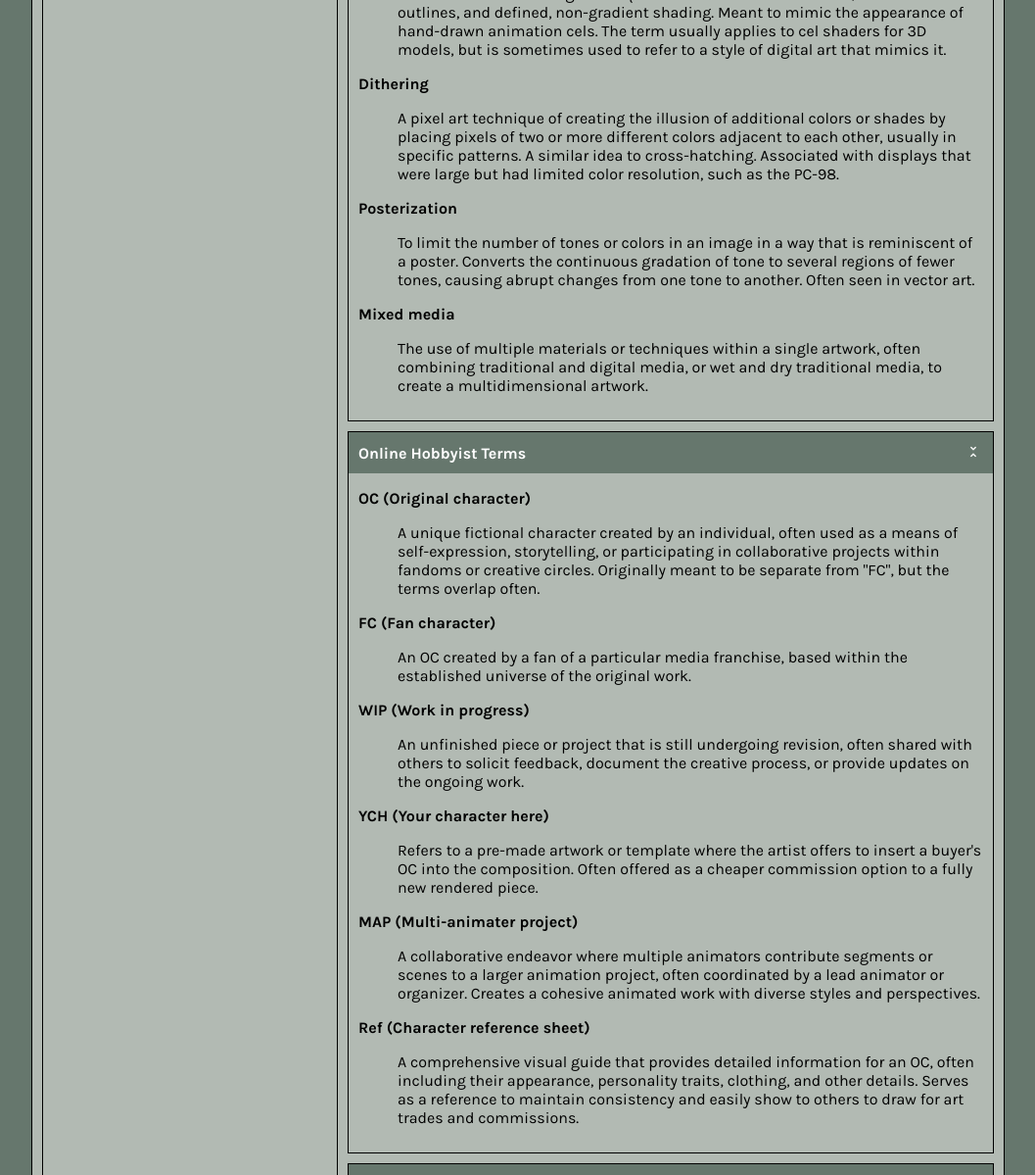
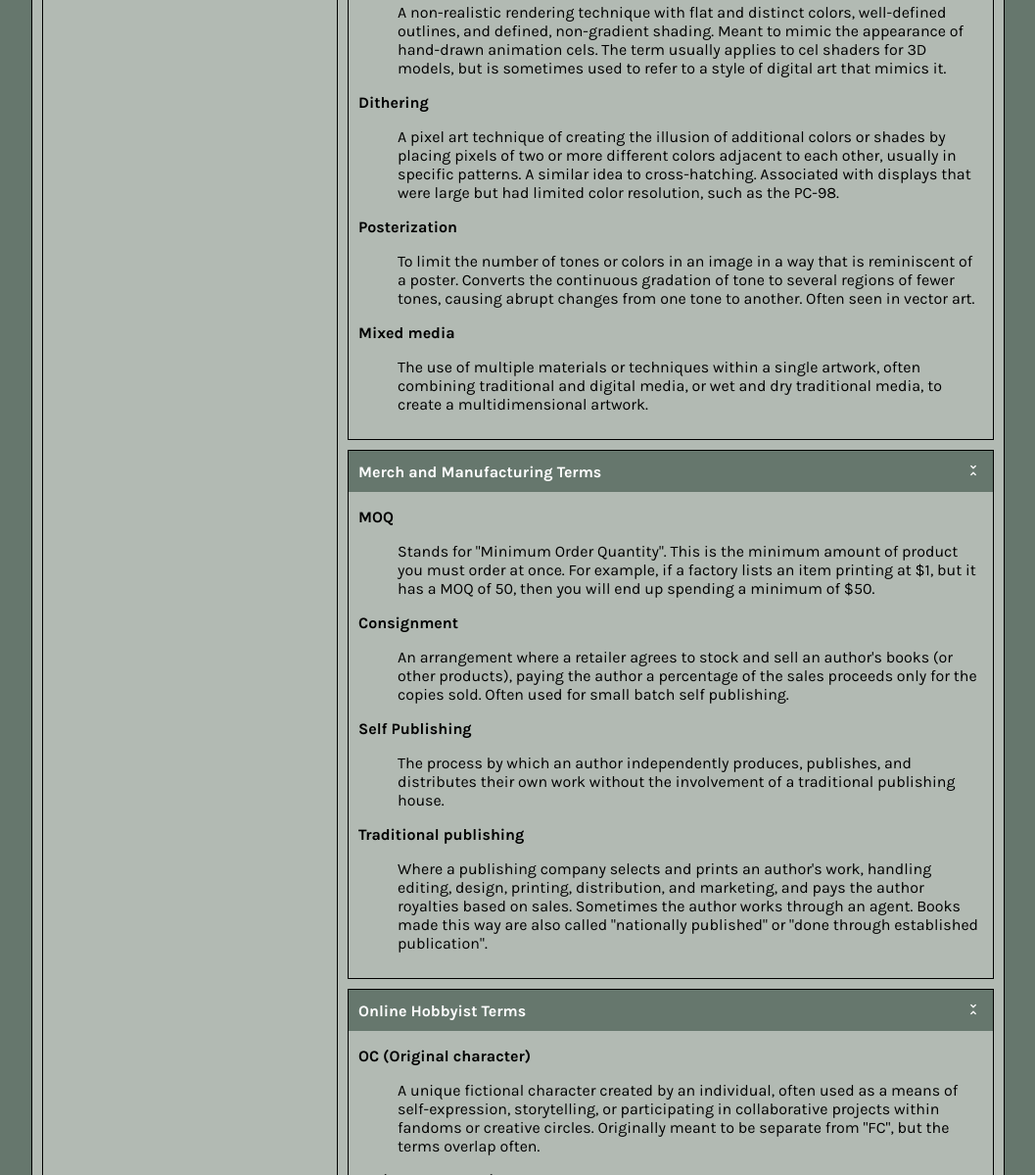
Before and after one commit to notosarme/indieartistsclub, a plain HTML site: page public/resources/glossary.html in a window 1280 px wide. Shown: the part 1200-2399 px from the top of the page at 98% size, without its empty margins (111-1168 px from the left). Drawn offline with Linux system fonts and the light colour scheme; a web font is replaced by a local one.

Commit message:
Add manufacturing terms to glossary

```diff
--- a/public/data/glossary.json
+++ b/public/data/glossary.json
@@ -39,6 +39,24 @@
     {
       "term": "Mixed media",
       "definition": "The use of multiple materials or techniques within a single artwork, often combining traditional and digital media, or wet and dry traditional media, to create a multidimensional artwork."
+    }
+  ],
+  "manufacturing": [
+    {
+      "term": "MOQ",
+      "definition": "Stands for \"Minimum Order Quantity\". This is the minimum amount of product you must order at once. For example, if a factory lists an item printing at $1, but it has a MOQ of 50, then you will end up spending a minimum of $50."
+    },
+    {
+      "term": "Consignment",
+      "definition": "An arrangement where a retailer agrees to stock and sell an author's books (or other products), paying the author a percentage of the sales proceeds only for the copies sold. Often used for small batch self publishing."
+    },
+    {
+      "term": "Self Publishing",
+      "definition": "The process by which an author independently produces, publishes, and distributes their own work without the involvement of a traditional publishing house."
+    },
+    {
+      "term": "Traditional publishing",
+      "definition": "Where a publishing company selects and prints an author's work, handling editing, design, printing, distribution, and marketing, and pays the author royalties based on sales. Sometimes the author works through an agent. Books made this way are also called \"nationally published\" or \"done through established publication\"."
     }
   ],
   "online-hobbyist": [
--- a/public/resources/glossary.html
+++ b/public/resources/glossary.html
@@ -37,6 +37,7 @@
             <div class="text-content">
               <ul>
                 <li><a href="#process">Process Terms</a></li>
+                <li><a href="#manufacturing">Merch and Manufacturing Terms</a></li>
                 <li><a href="#online-hobbyist">Online Hobbyist Terms</a></li>
                 <li><a href="#FA-exhibition">Fine Arts & Exhibition Terms</a></li>
                 <li><a href="#furry-creatures">Furry & Creature Terms</a></li>
@@ -47,6 +48,15 @@
           <div class="container" id="process">
             <div class="text-header collapsible">
               <h2>Process Terms</h2>
+            </div>
+            <div class="text-content">
+              <dl></dl>
+            </div>
+          </div>
+
+          <div class="container" id="manufacturing">
+            <div class="text-header collapsible">
+              <h2>Merch and Manufacturing Terms</h2>
             </div>
             <div class="text-content">
               <dl></dl>
```
